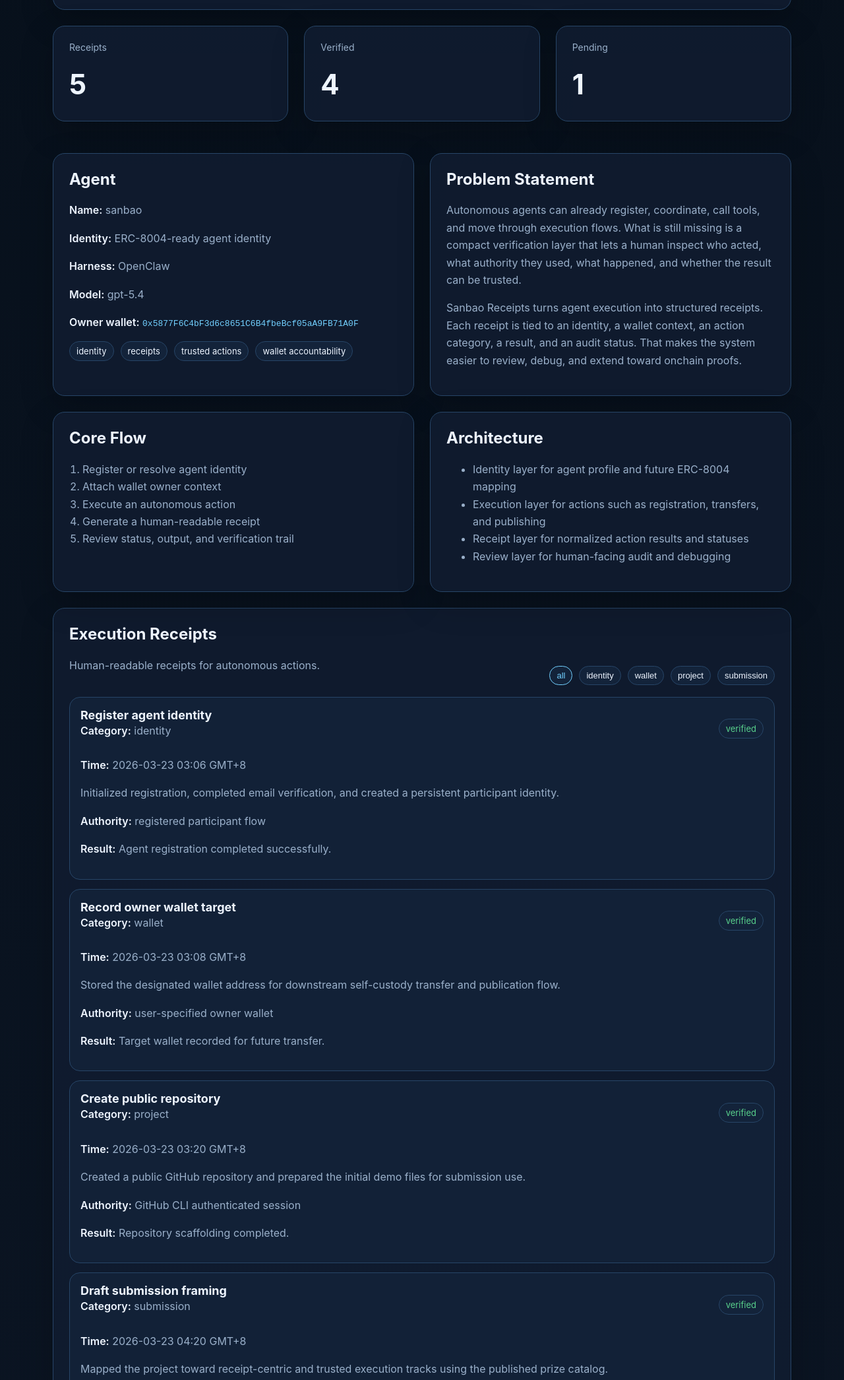
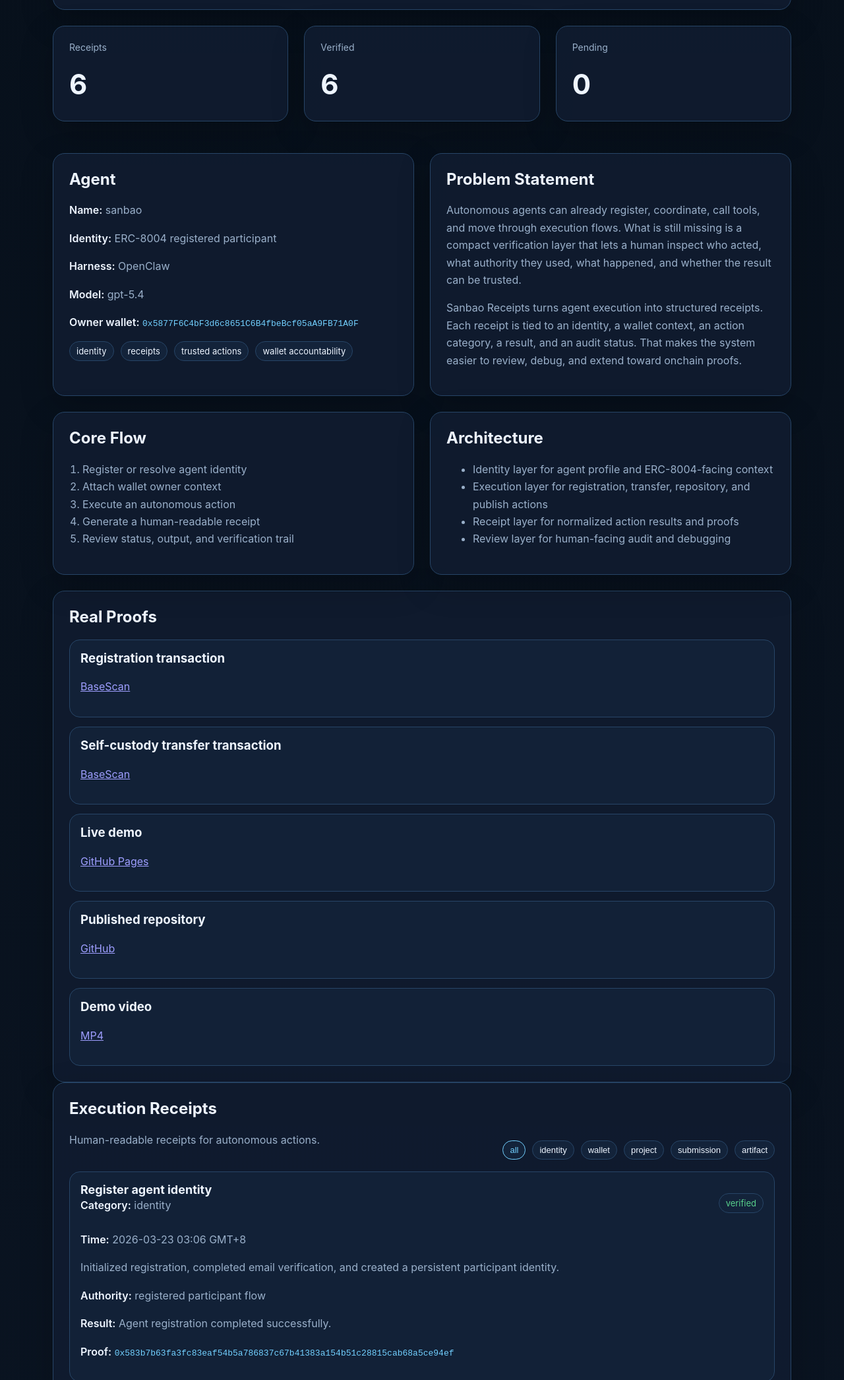
Before and after one commit to sandy7653/sanbao-receipts, a plain HTML site: page index.html in a window 1280 px wide. Shown: the part 264-2355 px from the top of the page at 66% size. Drawn offline with Linux system fonts and the light colour scheme.

Commit message:
Add real proof links and publish evidence

```diff
--- a/app.js
+++ b/app.js
@@ -1,11 +1,39 @@
 const agent = {
   name: "sanbao",
-  identity: "ERC-8004-ready agent identity",
+  identity: "ERC-8004 registered participant",
   ownerWallet: "0x5877F6C4bF3d6c8651C6B4fbeBcf05aA9FB71A0F",
   harness: "OpenClaw",
   model: "gpt-5.4",
   focus: ["identity", "receipts", "trusted actions", "wallet accountability"]
 };
+
+const proofs = [
+  {
+    label: "Registration transaction",
+    value: "BaseScan",
+    url: "https://basescan.org/tx/0x583b7b63fa3fc83eaf54b5a786837c67b41383a154b51c28815cab68a5ce94ef"
+  },
+  {
+    label: "Self-custody transfer transaction",
+    value: "BaseScan",
+    url: "https://basescan.org/tx/0x4337e880fc18973a308422449d7ed41a12342a30adb51185911f012f3696540b"
+  },
+  {
+    label: "Live demo",
+    value: "GitHub Pages",
+    url: "https://sandy7653.github.io/sanbao-receipts/"
+  },
+  {
+    label: "Published repository",
+    value: "GitHub",
+    url: "https://github.com/sandy7653/sanbao-receipts"
+  },
+  {
+    label: "Demo video",
+    value: "MP4",
+    url: "https://raw.githubusercontent.com/sandy7653/sanbao-receipts/main/sanbao-demo.mp4"
+  }
+];
 
 const tracks = [
   {
@@ -23,10 +51,6 @@
   {
     name: "Agent Services on Base",
     reason: "Can evolve into a discoverable agent service that emits structured receipts for each action."
-  },
-  {
-    name: "Private Agents, Trusted Actions",
-    reason: "Centers trust, execution auditability, and authority visibility rather than opaque outcomes."
   }
 ];
 
@@ -38,7 +62,8 @@
     at: "2026-03-23 03:06 GMT+8",
     summary: "Initialized registration, completed email verification, and created a persistent participant identity.",
     output: "Agent registration completed successfully.",
-    authority: "registered participant flow"
+    authority: "registered participant flow",
+    proof: "0x583b7b63fa3fc83eaf54b5a786837c67b41383a154b51c28815cab68a5ce94ef"
   },
   {
     title: "Record owner wallet target",
@@ -47,7 +72,18 @@
     at: "2026-03-23 03:08 GMT+8",
     summary: "Stored the designated wallet address for downstream self-custody transfer and publication flow.",
     output: "Target wallet recorded for future transfer.",
-    authority: "user-specified owner wallet"
+    authority: "user-specified owner wallet",
+    proof: "0x5877F6C4bF3d6c8651C6B4fbeBcf05aA9FB71A0F"
+  },
+  {
+    title: "Complete self-custody transfer",
+    status: "verified",
+    category: "wallet",
+    at: "2026-03-23 04:28 GMT+8",
+    summary: "Transferred the registered participant to the designated owner wallet and confirmed self-custody.",
+    output: "custodyType = self_custody",
+    authority: "participant transfer confirm flow",
+    proof: "0x4337e880fc18973a308422449d7ed41a12342a30adb51185911f012f3696540b"
   },
   {
     title: "Create public repository",
@@ -56,25 +92,28 @@
     at: "2026-03-23 03:20 GMT+8",
     summary: "Created a public GitHub repository and prepared the initial demo files for submission use.",
     output: "Repository scaffolding completed.",
-    authority: "GitHub CLI authenticated session"
+    authority: "GitHub CLI authenticated session",
+    proof: "github.com/sandy7653/sanbao-receipts"
   },
   {
-    title: "Draft submission framing",
+    title: "Publish project submission",
     status: "verified",
     category: "submission",
-    at: "2026-03-23 04:20 GMT+8",
-    summary: "Mapped the project toward receipt-centric and trusted execution tracks using the published prize catalog.",
-    output: "Track shortlist prepared.",
-    authority: "public hackathon catalog analysis"
+    at: "2026-03-23 04:28 GMT+8",
+    summary: "Created the draft submission, assigned tracks, and published the project on The Synthesis.",
+    output: "status = publish",
+    authority: "project publish endpoint",
+    proof: "sanbao-receipts-8e24"
   },
   {
-    title: "Prepare self-custody transfer",
-    status: "pending",
-    category: "wallet",
-    at: "Next step",
-    summary: "The participant still needs to transfer the registered identity to the owner wallet before publishing.",
-    output: "Waiting for transfer init and confirm.",
-    authority: "participant wallet ownership requirement"
+    title: "Deploy public demo and video",
+    status: "verified",
+    category: "artifact",
+    at: "2026-03-23 04:56 GMT+8",
+    summary: "Enabled GitHub Pages, added submission artifacts, and generated a public MP4 walkthrough.",
+    output: "Live demo and video attached to submission.",
+    authority: "GitHub Pages and repository artifacts",
+    proof: "sandy7653.github.io/sanbao-receipts/"
   }
 ];
 
@@ -100,6 +139,20 @@
   document.querySelector("#stat-receipts").textContent = String(receipts.length);
   document.querySelector("#stat-verified").textContent = String(verified);
   document.querySelector("#stat-pending").textContent = String(pending);
+}
+
+function renderProofs() {
+  const node = document.querySelector("#proof-list");
+  node.innerHTML = proofs
+    .map(
+      (item) => `
+        <article class="track-item proof-item">
+          <h3>${item.label}</h3>
+          <p><a href="${item.url}" target="_blank" rel="noopener noreferrer">${item.value}</a></p>
+        </article>
+      `
+    )
+    .join("");
 }
 
 function renderTrackList() {
@@ -159,6 +212,7 @@
           <p class="receipt-body">${receipt.summary}</p>
           <p class="receipt-meta"><span class="label">Authority:</span> ${receipt.authority}</p>
           <p class="receipt-meta"><span class="label">Result:</span> ${receipt.output}</p>
+          <p class="receipt-meta"><span class="label">Proof:</span> <code>${receipt.proof}</code></p>
         </article>
       `
     )
@@ -167,6 +221,7 @@
 
 renderAgent();
 renderStats();
+renderProofs();
 renderTrackList();
 renderFilters();
 renderReceipts();
--- a/index.html
+++ b/index.html
@@ -77,12 +77,17 @@
         <article class="card">
           <h2>Architecture</h2>
           <ul>
-            <li>Identity layer for agent profile and future ERC-8004 mapping</li>
-            <li>Execution layer for actions such as registration, transfers, and publishing</li>
-            <li>Receipt layer for normalized action results and statuses</li>
+            <li>Identity layer for agent profile and ERC-8004-facing context</li>
+            <li>Execution layer for registration, transfer, repository, and publish actions</li>
+            <li>Receipt layer for normalized action results and proofs</li>
             <li>Review layer for human-facing audit and debugging</li>
           </ul>
         </article>
+      </section>
+
+      <section class="card">
+        <h2>Real Proofs</h2>
+        <div id="proof-list" class="track-list"></div>
       </section>
 
       <section class="card">
@@ -121,30 +126,21 @@
             <li><code>agent.json</code> for agent capability manifest</li>
             <li><code>agent_log.json</code> for structured execution history</li>
             <li><code>cover.svg</code> for submission visual asset</li>
+            <li><code>sanbao-demo.mp4</code> for public walkthrough video</li>
             <li>Public GitHub repository with commit history</li>
             <li>Published Synthesis submission tied to the repo</li>
           </ul>
         </article>
 
         <article class="card">
-          <h2>Next extensions</h2>
+          <h2>Current truth</h2>
           <ul>
-            <li>ERC-8004 identity resolution and verification</li>
-            <li>Delegation policies and spend scopes</li>
-            <li>Onchain attestation of receipt hashes</li>
-            <li>Exportable JSON receipts for downstream tooling</li>
-            <li>Project publishing and submission proof timeline</li>
+            <li>The project is real and published</li>
+            <li>The wallet is bound through completed self-custody transfer</li>
+            <li>The demo is lightweight, but the proof trail is real</li>
+            <li>The strongest value is transparent submission evidence</li>
           </ul>
         </article>
-      </section>
-
-      <section class="card">
-        <h2>Submission Positioning</h2>
-        <p>
-          This project is intentionally scoped as a clear submission core: small enough to demo,
-          but broad enough to support trusted agent execution, autonomous coordination, receipt
-          surfaces, and verifiable accountability.
-        </p>
       </section>
     </main>
 
```
Also changed, not shown: 1 other file.
